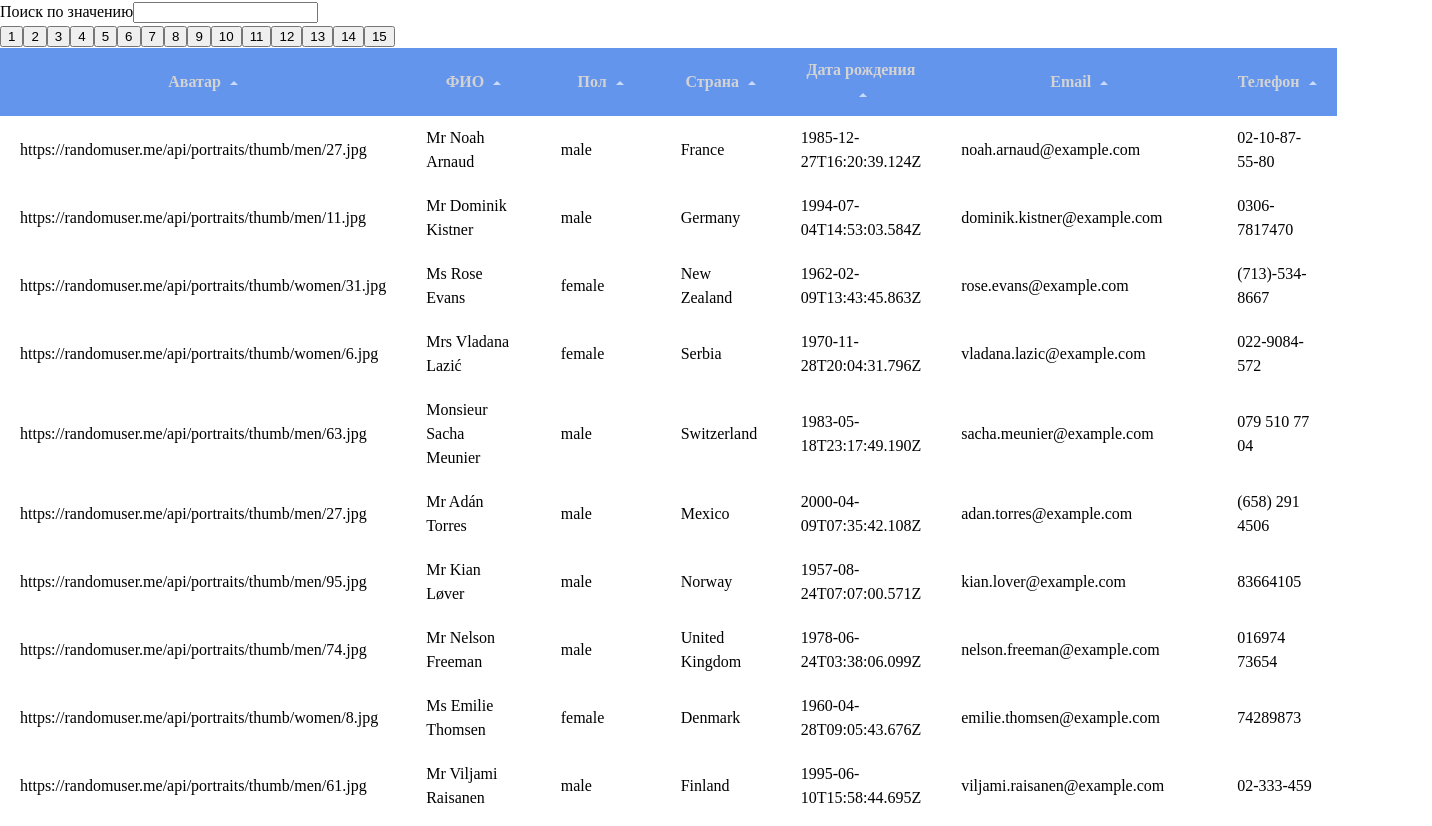
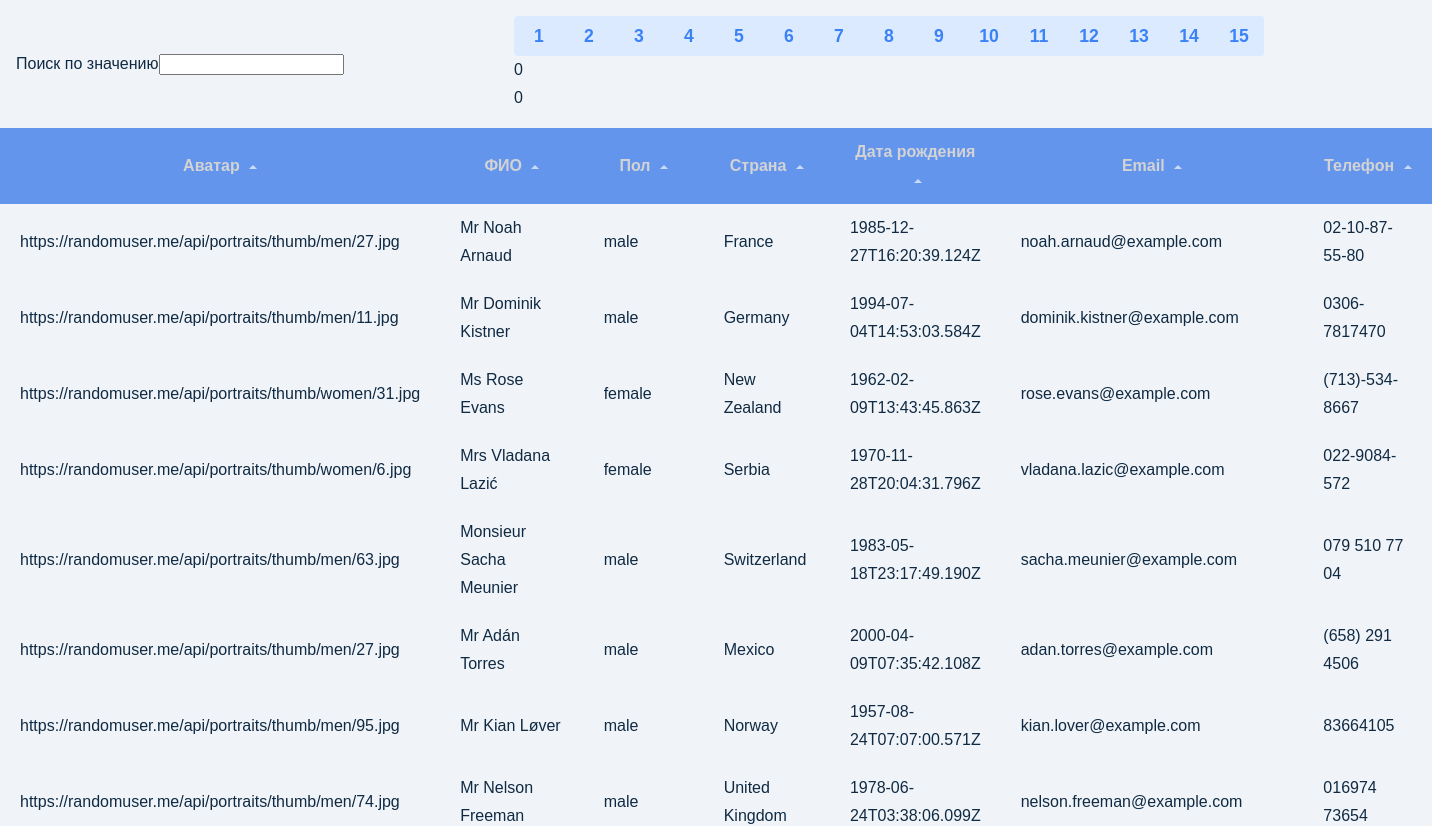
Before and after one commit to becasualle/vue-table, a Vue app: page / in a window 1280 px wide. Shown: the top 826 px of the page, 1432 px wide, since content can reach past the window. Built offline with nearby package versions, Linux system fonts and the light colour scheme.

Commit message:
added basic styles

```diff
--- a/src/App.vue
+++ b/src/App.vue
@@ -1,13 +1,15 @@
 <template>
-  <header>
-    <form>
+  <header class="header">
+    <form class="search-form">
       <label for="search">Поиск по значению</label>
       <input type="text" name="search" id="search" v-model="search" />
     </form>
-    <PaginationBtns
-      v-if="numOfPagesFilteredData > 1"
-      :pages-num="numOfPagesFilteredData"
-    />
+    <div class="pagination-btns">
+      <PaginationBtns
+        v-if="numOfPagesFilteredData > 1"
+        :pages-num="numOfPagesFilteredData"
+      />
+    </div>
   </header>
 
   <main>
@@ -115,4 +117,19 @@ const numOfPagesFilteredData = computed(() =>
 );
 </script>
 
-<style scoped lang="scss"></style>
+<style scoped lang="scss">
+.header {
+  margin: 1rem auto;
+  padding: 0 1rem;
+  display: flex;
+  align-items: center;
+  justify-content: space-between;
+  flex-wrap: wrap;
+}
+
+.search-form {
+}
+
+.pagination-btns {
+}
+</style>
--- a/src/assets/main.scss
+++ b/src/assets/main.scss
@@ -0,0 +1,65 @@
+:root {
+  /* colors */
+  --primary-50: #eff6ff;
+  --primary-100: #dbeafe;
+  --primary-200: #bfdbfe;
+  --primary-300: #93c5fd;
+  --primary-400: #60a5fa;
+  --primary-500: #3b82f6;
+  --primary-600: #2563eb;
+  --primary-700: #1d4ed8;
+  --primary-800: #1e40af;
+  --primary-900: #1e3a8a;
+
+  /* grey */
+  --grey-50: #f0f4f8;
+  --grey-100: #d9e2ec;
+  --grey-200: #bcccdc;
+  --grey-300: #9fb3c8;
+  --grey-400: #829ab1;
+  --grey-500: #627d98;
+  --grey-600: #486581;
+  --grey-700: #334e68;
+  --grey-800: #243b53;
+  --grey-900: #102a43;
+  /* rest of the colors */
+  --black: #222;
+  --white: #fff;
+  --red-light: #f8d7da;
+  --red-dark: #842029;
+  --green-light: #d1e7dd;
+  --green-dark: #0f5132;
+
+  /* fonts  */
+  --headingFont: "Roboto Condensed", Sans-Serif;
+  --bodyFont: "Cabin", Sans-Serif;
+  --small-text: 0.875rem;
+  --extra-small-text: 0.7em;
+  /* rest of the vars */
+  --backgroundColor: var(--grey-50);
+  --textColor: var(--grey-900);
+  --borderRadius: 0.25rem;
+  --letterSpacing: 1px;
+  --transition: 0.3s ease-in-out all;
+  --max-width: 1120px;
+  --fixed-width: 500px;
+  --fluid-width: 90vw;
+  --breakpoint-lg: 992px;
+  --nav-height: 6rem;
+  /* box shadow*/
+  --shadow-1: 0 1px 3px 0 rgba(0, 0, 0, 0.1), 0 1px 2px 0 rgba(0, 0, 0, 0.06);
+  --shadow-2: 0 4px 6px -1px rgba(0, 0, 0, 0.1),
+    0 2px 4px -1px rgba(0, 0, 0, 0.06);
+  --shadow-3: 0 10px 15px -3px rgba(0, 0, 0, 0.1),
+    0 4px 6px -2px rgba(0, 0, 0, 0.05);
+  --shadow-4: 0 20px 25px -5px rgba(0, 0, 0, 0.1),
+    0 10px 10px -5px rgba(0, 0, 0, 0.04);
+}
+
+body {
+  background: var(--backgroundColor);
+  font-family: var(--bodyFont);
+  font-weight: 400;
+  line-height: 1.75;
+  color: var(--textColor);
+}
--- a/src/components/PaginationBtns.vue
+++ b/src/components/PaginationBtns.vue
@@ -1,11 +1,16 @@
 <template>
-  <div class="pagination-btns">
-    <button v-for="num in pageNumbers" :key="num">{{ num }}</button>
+  <div class="buttons" @click="counter.increment">
+    <button v-for="num in pageNumbers" :key="num" class="page-btn">
+      {{ num }}
+    </button>
   </div>
+  <div>{{ counter.count }}</div>
+  <div>{{ counter.doubleCount }}</div>
 </template>
 
 <script setup lang="ts">
 import { computed } from "vue";
+import { useCounterStore } from "../stores/counter";
 
 interface Props {
   pagesNum: number;
@@ -13,9 +18,35 @@ interface Props {
 
 const props = defineProps<Props>();
 
+const counter = useCounterStore();
+// @ts-ignore
+window.stores = { counter };
+
 const pageNumbers = computed(() =>
   Array.from({ length: props.pagesNum }, (_, index) => index + 1)
 );
 </script>
 
-<style scoped></style>
+<style scoped>
+.buttons {
+  background: var(--primary-100);
+  border-radius: var(--borderRadius);
+}
+.page-btn {
+  background: transparent;
+  border-color: transparent;
+  width: 50px;
+  height: 40px;
+  font-weight: 700;
+  font-size: 1.1rem;
+  color: var(--primary-500);
+  transition: var(--transition);
+  border-radius: var(--borderRadius);
+  cursor: pointer;
+
+  /* &.active {
+    background: var(--primary-500);
+    color: var(--white);
+  } */
+}
+</style>
```
